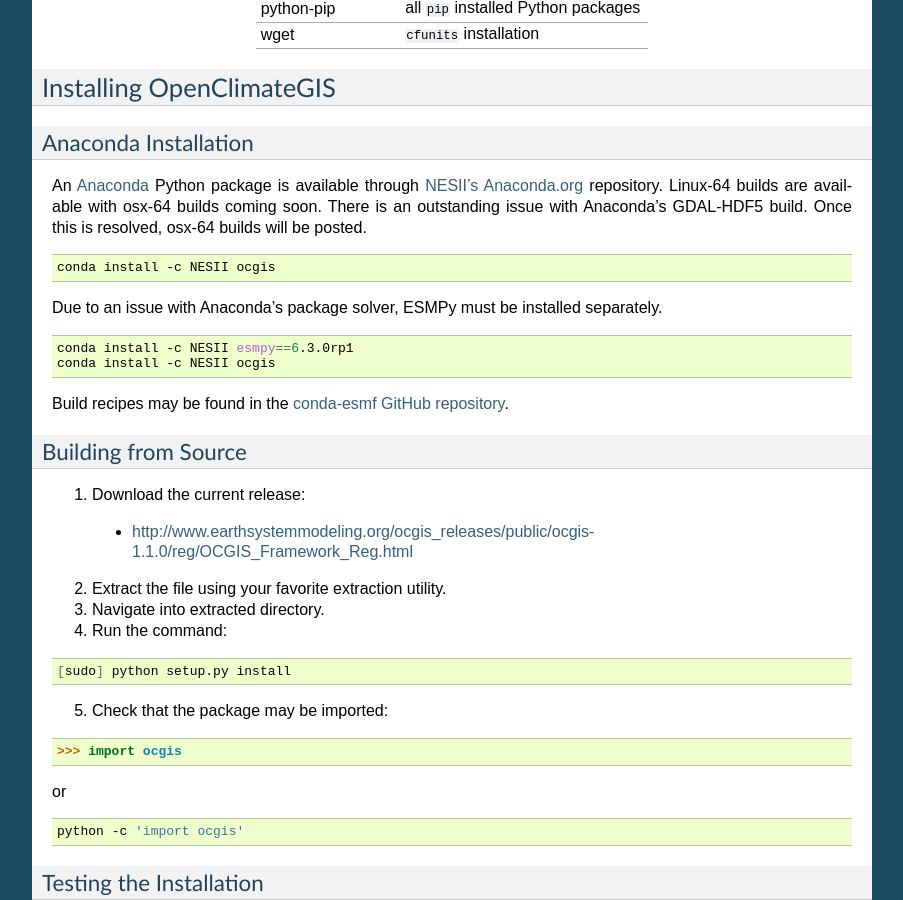
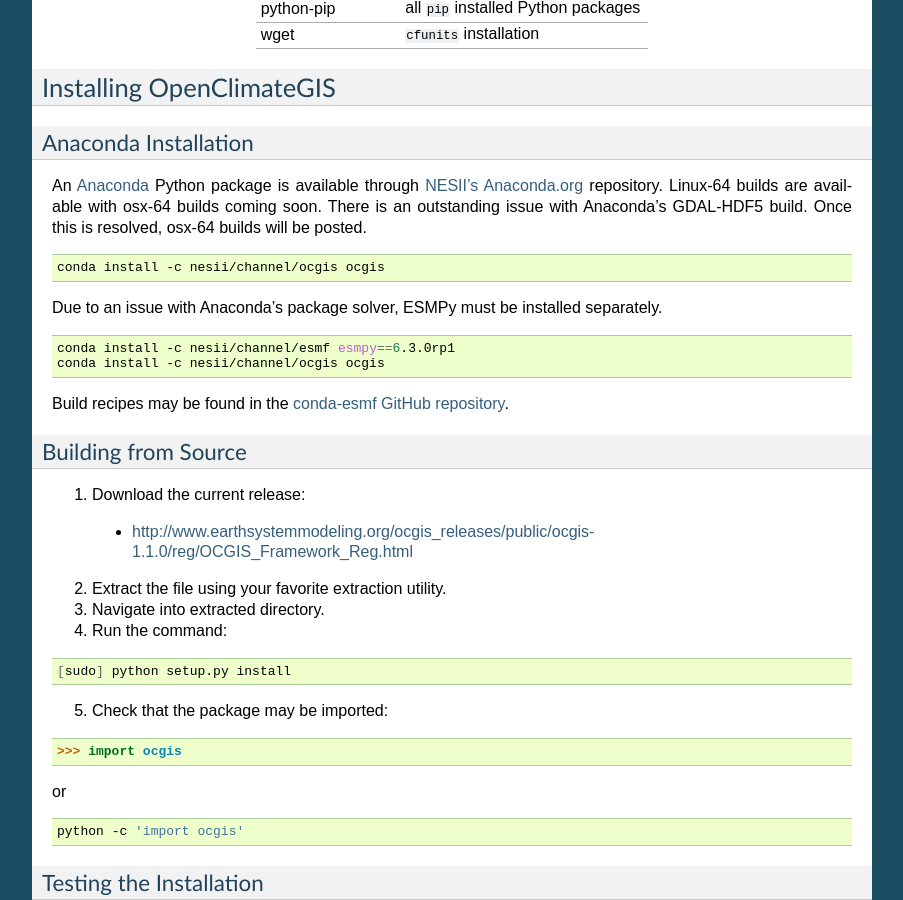
Before and after one commit to NCPP/ocgis, a Sphinx documentation site: the page built from doc/install.rst, in a window 1280 px wide and 900 px high, scrolled down 1839 px. Shown: the whole window, without its empty margins (198-1101 px from the left). Built offline with Sphinx 7.4.7, drawn with Linux system fonts in a browser that asks for light colours; formulas are drawn with MathJax 3.

Commit message:
minor documentation update for conda channels

```diff
--- a/doc/install.rst
+++ b/doc/install.rst
@@ -86,14 +86,14 @@
 
 .. code-block:: sh
 
-   conda install -c NESII ocgis
+   conda install -c nesii/channel/ocgis ocgis
 
 Due to an issue with Anaconda's package solver, ESMPy must be installed separately.
 
 .. code-block:: sh
 
-   conda install -c NESII esmpy==6.3.0rp1
-   conda install -c NESII ocgis
+   conda install -c nesii/channel/esmf esmpy==6.3.0rp1
+   conda install -c nesii/channel/ocgis ocgis
 
 Build recipes may be found in the `conda-esmf GitHub repository <https://github.com/NESII/conda-esmf>`_.
 
```
